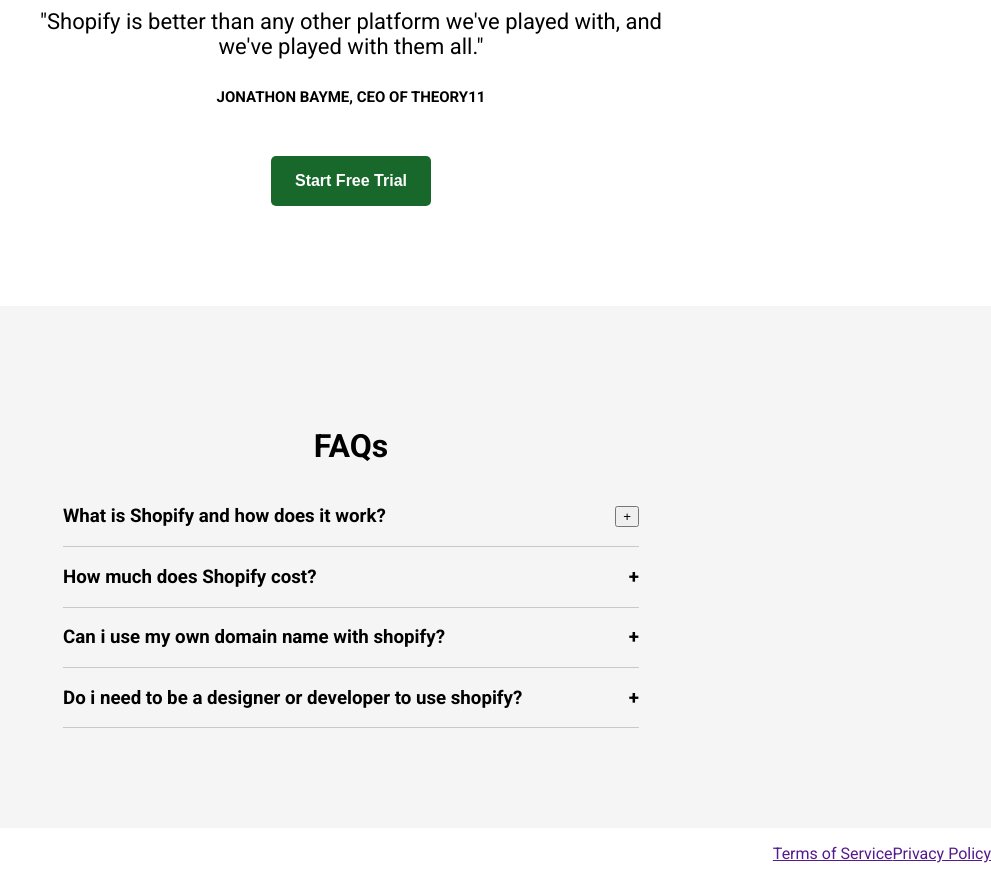
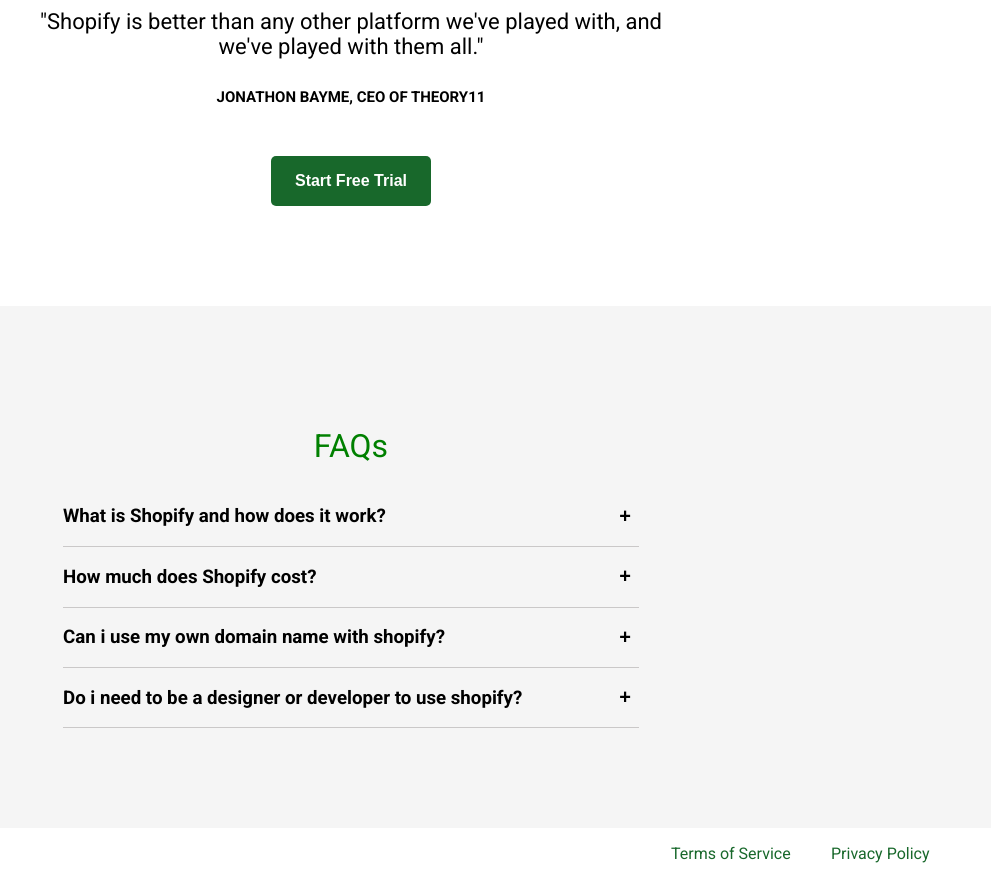
Before and after one commit to z4nt/landing-page, a plain HTML site: page index.html in a window 1280 px wide. Shown: the part 1332-2211 px from the top of the page, without its empty margins (289-1280 px from the left). Drawn offline with Linux system fonts and the light colour scheme.

Commit message:
finalizei

```diff
--- a/index.html
+++ b/index.html
@@ -70,28 +70,32 @@
         </div>
         <div id="divpai-faq" class="centralizar">
             <div>
-                <H1>FAQs</H3>
+                <H1 id="texto-FAQ">FAQs</H1>
             </div>
             <div class="faq-d">
                 <h3>What is Shopify and how does it work?</h3>
-                <button>+</h3>
+                <button class="botao-tp">+</button>
             </div>
             <div class="faq-d">
                 <h3>How much does Shopify cost?</h3>
-                <h3>+</h3>
+                <button class="botao-tp">+</button>
             </div>
             <div class="faq-d">
                 <h3>Can i use my own domain name with shopify?</h3>
-                <h3>+</h3>
+                <button class="botao-tp">+</button>
             </div>
             <div class="faq-d">
                 <h3>Do i need to be a designer or developer to use shopify?</h3>
-                <h3>+</h3>
+                <button class="botao-tp">+</button>
             </div>
         </div>
         <div id="divpai-rodape">
-            <p><a href="">Terms of Service</a></p>
-            <p><a href="">Privacy Policy</a></p>
+            <div class="distanciamento" >
+                <p><a href="" class="link-rodape">Terms of Service</a></p>
+            </div>
+            <div class="distanciamento">
+                <p><a href="" class="link-rodape">Privacy Policy</a></p>
+            </div>
         </div>
     </div>
 </body>
--- a/styles.css
+++ b/styles.css
@@ -196,3 +196,29 @@
     display: flex;
     justify-content: flex-end;
 }
+
+.link-rodape{
+    text-decoration: none;
+    color: #18682b;
+}
+
+.distanciamento{
+    width: 160px;
+    text-align: start;
+
+}
+
+.botao-tp{
+    background-color: transparent;
+    font-weight: bold;
+    border-color: transparent;
+    transition: background-color 0.3s, color 0.3s;
+    cursor: pointer;
+    font-size: 20px;
+
+}
+
+#texto-FAQ{
+    font-weight: 400;
+    color: green;
+}
```
